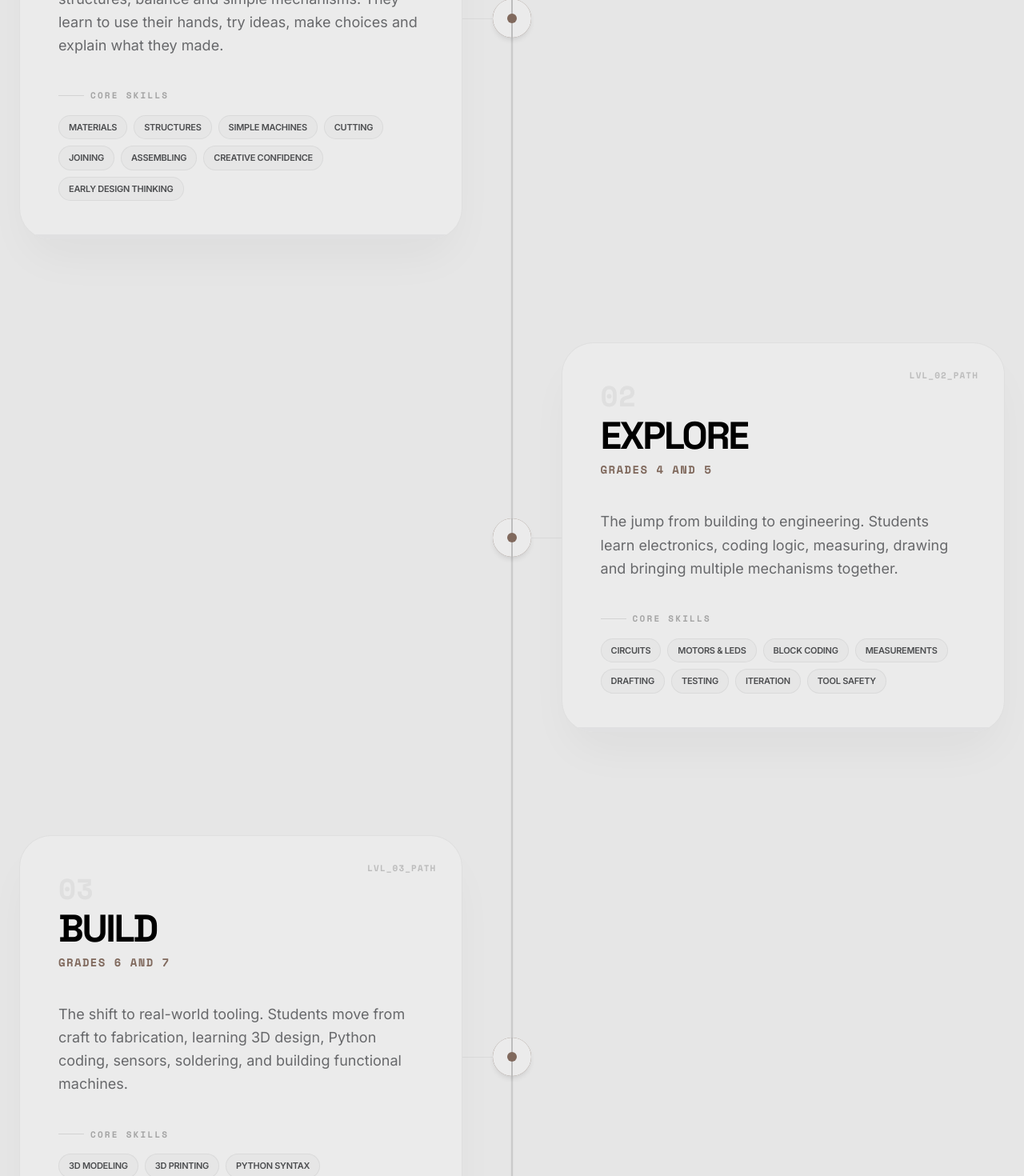
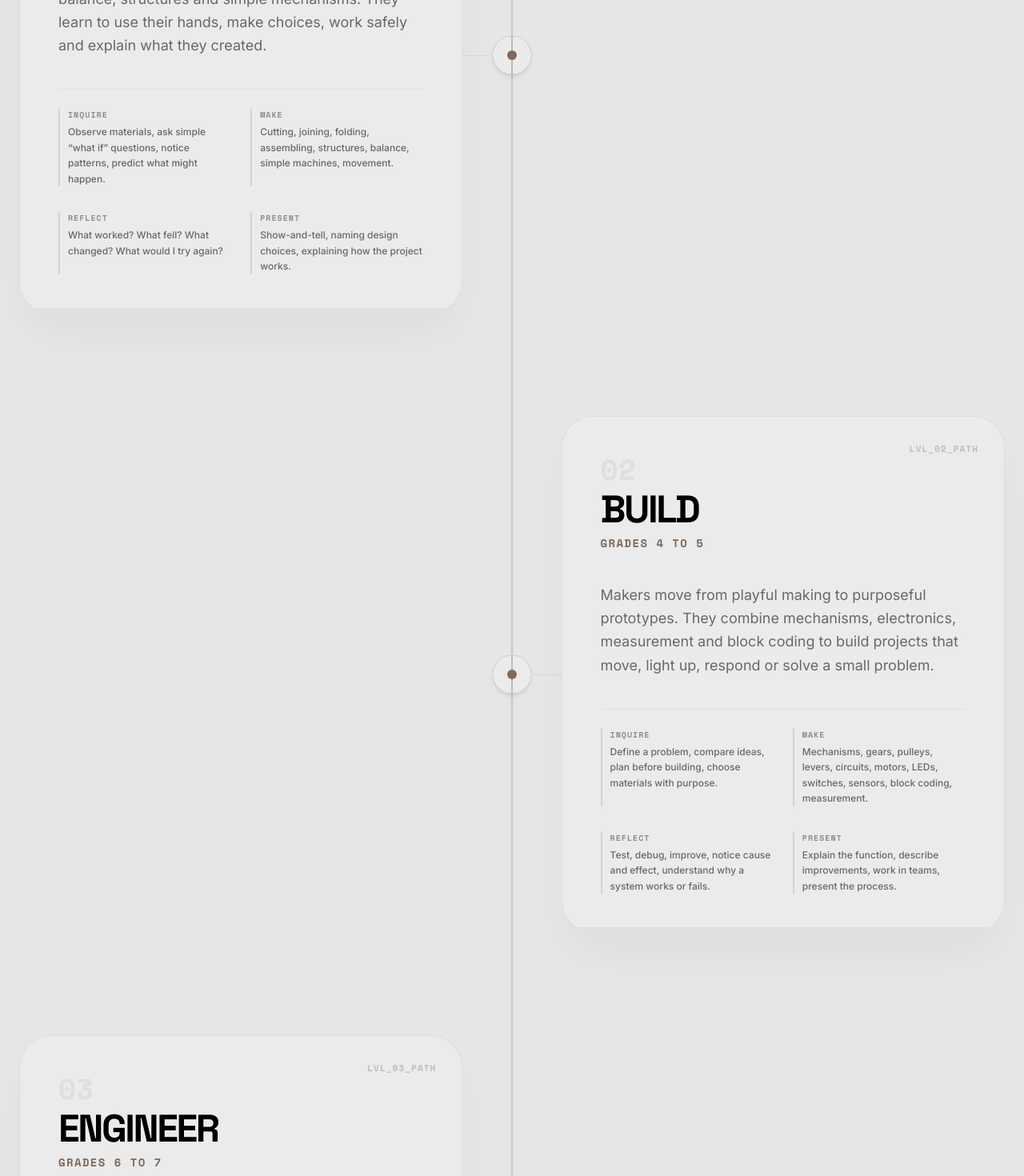
Before and after one commit to pratikb1234/Makerreactor, a React (Vite) app: page / in a window 1280 px wide. Shown: the part 6420-7890 px from the top of the page at 80% size. Built offline with nearby package versions, Linux system fonts and the light colour scheme.

Commit message:
Update ProgramPathway layout with IB-friendly learning architecture

```diff
--- a/src/components/ProgramPathway.jsx
+++ b/src/components/ProgramPathway.jsx
@@ -7,33 +7,49 @@ const levels = [
     id: "01",
     title: "TINKER",
     grades: "Grades 1 to 3",
-    desc: "Young makers explore materials, movement, structures, balance and simple mechanisms. They learn to use their hands, try ideas, make choices and explain what they made.",
-    skills: ["Materials", "Structures", "Simple Machines", "Cutting", "Joining", "Assembling", "Creative Confidence", "Early Design Thinking"],
-    accent: "var(--color-accent)"
+    desc: "Young makers begin with materials, movement, balance, structures and simple mechanisms. They learn to use their hands, make choices, work safely and explain what they created.",
+    grid: {
+      inquire: "Observe materials, ask simple “what if” questions, notice patterns, predict what might happen.",
+      make: "Cutting, joining, folding, assembling, structures, balance, simple machines, movement.",
+      reflect: "What worked? What fell? What changed? What would I try again?",
+      present: "Show-and-tell, naming design choices, explaining how the project works."
+    }
   },
   {
     id: "02",
-    title: "EXPLORE",
-    grades: "Grades 4 and 5",
-    desc: "The jump from building to engineering. Students learn electronics, coding logic, measuring, drawing and bringing multiple mechanisms together.",
-    skills: ["Circuits", "Motors & LEDs", "Block Coding", "Measurements", "Drafting", "Testing", "Iteration", "Tool Safety"],
-    accent: "var(--color-accent)"
+    title: "BUILD",
+    grades: "Grades 4 to 5",
+    desc: "Makers move from playful making to purposeful prototypes. They combine mechanisms, electronics, measurement and block coding to build projects that move, light up, respond or solve a small problem.",
+    grid: {
+      inquire: "Define a problem, compare ideas, plan before building, choose materials with purpose.",
+      make: "Mechanisms, gears, pulleys, levers, circuits, motors, LEDs, switches, sensors, block coding, measurement.",
+      reflect: "Test, debug, improve, notice cause and effect, understand why a system works or fails.",
+      present: "Explain the function, describe improvements, work in teams, present the process."
+    }
   },
   {
     id: "03",
-    title: "BUILD",
-    grades: "Grades 6 and 7",
-    desc: "The shift to real-world tooling. Students move from craft to fabrication, learning 3D design, Python coding, sensors, soldering, and building functional machines.",
-    skills: ["3D Modeling", "3D Printing", "Python syntax", "Microcontrollers", "Sensors", "Soldering", "Prototyping", "Troubleshooting"],
-    accent: "var(--color-accent)"
+    title: "ENGINEER",
+    grades: "Grades 6 to 7",
+    desc: "Makers start thinking in systems. Robotics, microcontrollers, sensors, fabrication, Python and AI tools come together in functional builds where hardware, software and design must work together.",
+    grid: {
+      inquire: "Break complex problems into systems, identify inputs and outputs, use data to make decisions.",
+      make: "Robotics, microcontrollers, sensors, actuators, Python, automation, 3D modelling, 3D printing, laser cutting basics, soldering.",
+      reflect: "Calibrate, troubleshoot, document tests, redesign parts, improve reliability and performance.",
+      present: "Technical explanation, system diagrams, engineering notes, demo presentation."
+    }
   },
   {
     id: "04",
     title: "INVENT",
-    grades: "Grades 8 and 9",
-    desc: "Complete autonomy. Students use AI, advanced CAD, physics simulation and connected devices to build actual, deployable products that solve real problems.",
-    skills: ["AI Integration", "Parametric CAD", "IoT", "PCB Design", "Data Analysis", "Project Management", "UI/UX", "Deployment"],
-    accent: "var(--color-accent)"
+    grades: "Grades 8 to 9+",
+    desc: "Makers take on original work. They use advanced robotics, CAD, AI, connected devices, electronics and product thinking to build solutions that can be tested, presented and improved in the real world.",
+    grid: {
+      inquire: "Frame real problems, research users, question assumptions, define constraints and success criteria.",
+      make: "Advanced robotics, parametric CAD, fabrication planning, PCB basics, IoT, AI integration, data analysis, UI/UX.",
+      reflect: "Evaluate impact, iterate independently, manage longer projects, document decisions and trade-offs.",
+      present: "Portfolio building, competition presentation, pitch-style demos, leadership, mentoring younger makers."
+    }
   }
 ];
 
@@ -89,8 +105,8 @@ export default function ProgramPathway() {
             <motion.div initial={{ opacity: 0, y: 20 }} whileInView={{ opacity: 1, y: 0 }} viewport={{ once: true }} transition={{ delay: 0.2 }} className="lg:w-1/2 space-y-6">
               <p className="text-xl md:text-2xl text-gray-800 font-medium leading-tight">Most programs stop at teaching a skill.</p>
               <p className="text-lg text-gray-500 leading-relaxed max-w-xl">At Bits & Studios, makers grow through a year-long pathway of projects, tools, challenges and showcases.</p>
-              <p className="text-lg text-gray-500 leading-relaxed max-w-xl">As the year progresses, the work becomes deeper, the tools become more serious, and makers become more independent.</p>
-              <p className="text-lg text-gray-500 leading-relaxed max-w-xl">They don’t just complete projects.<br/>They build confidence, capability and proof of how they think.</p>
+              <p className="text-lg text-gray-500 leading-relaxed max-w-xl">The work becomes deeper.<br/>The tools become more serious.<br/>The thinking becomes more independent.</p>
+              <p className="text-lg text-gray-500 leading-relaxed max-w-xl">By the end, makers have more than finished projects.<br/>They have confidence, capability and proof of how they think.</p>
             </motion.div>
           </div>
         </div>
@@ -124,7 +140,8 @@ export default function ProgramPathway() {
             <h3 className="text-4xl md:text-6xl font-display font-bold uppercase tracking-tighter leading-none mb-12">
               Every maker enters at a level. <br/>
               Every level builds new skills. <br/>
-              Every year adds new projects, confidence and proof of growth.
+              Every project creates evidence of growth. <br/>
+              Every showcase builds confidence.
             </h3>
             <p className="text-2xl text-white/40 font-display italic">
               Nobody stays where they started.
@@ -221,21 +238,21 @@ function LevelCard({ level, index, scrollYProgress }) {
           {level.desc}
         </p>
 
-        <div className="space-y-4">
-          <div className="text-[11px] font-mono font-bold uppercase tracking-[0.2em] text-black/30 mb-4 flex items-center gap-2">
-            <div className="w-8 h-px bg-black/10" />
-            Core Skills
-          </div>
-          <div className="flex flex-wrap gap-2">
-            {level.skills.map((skill, i) => (
-              <span
-                key={i}
-                className="px-3 py-1.5 rounded-full border border-black/5 bg-gray-50 text-[11px] font-bold uppercase tracking-tight text-gray-600 transition-colors group-hover:bg-white group-hover:border-[var(--color-accent)]/20"
-              >
-                {skill}
-              </span>
-            ))}
-          </div>
+        <div className="grid grid-cols-2 gap-x-6 gap-y-8 mt-4 pt-6 border-t border-black/5">
+          {[
+            { label: 'INQUIRE', text: level.grid.inquire },
+            { label: 'MAKE', text: level.grid.make },
+            { label: 'REFLECT', text: level.grid.reflect },
+            { label: 'PRESENT', text: level.grid.present }
+          ].map((item, idx) => (
+            <div key={idx} className="relative group/grid">
+              <div className="absolute left-0 top-0 w-[2px] h-full bg-[var(--color-accent)]/20 group-hover/grid:bg-[var(--color-accent)] transition-colors duration-500" />
+              <div className="pl-3">
+                <h5 className="font-mono text-[10px] font-bold uppercase tracking-widest text-black/40 mb-1">{item.label}</h5>
+                <p className="text-xs text-gray-500 leading-relaxed font-medium">{item.text}</p>
+              </div>
+            </div>
+          ))}
         </div>
 
         {/* Accent Bar */}
```
